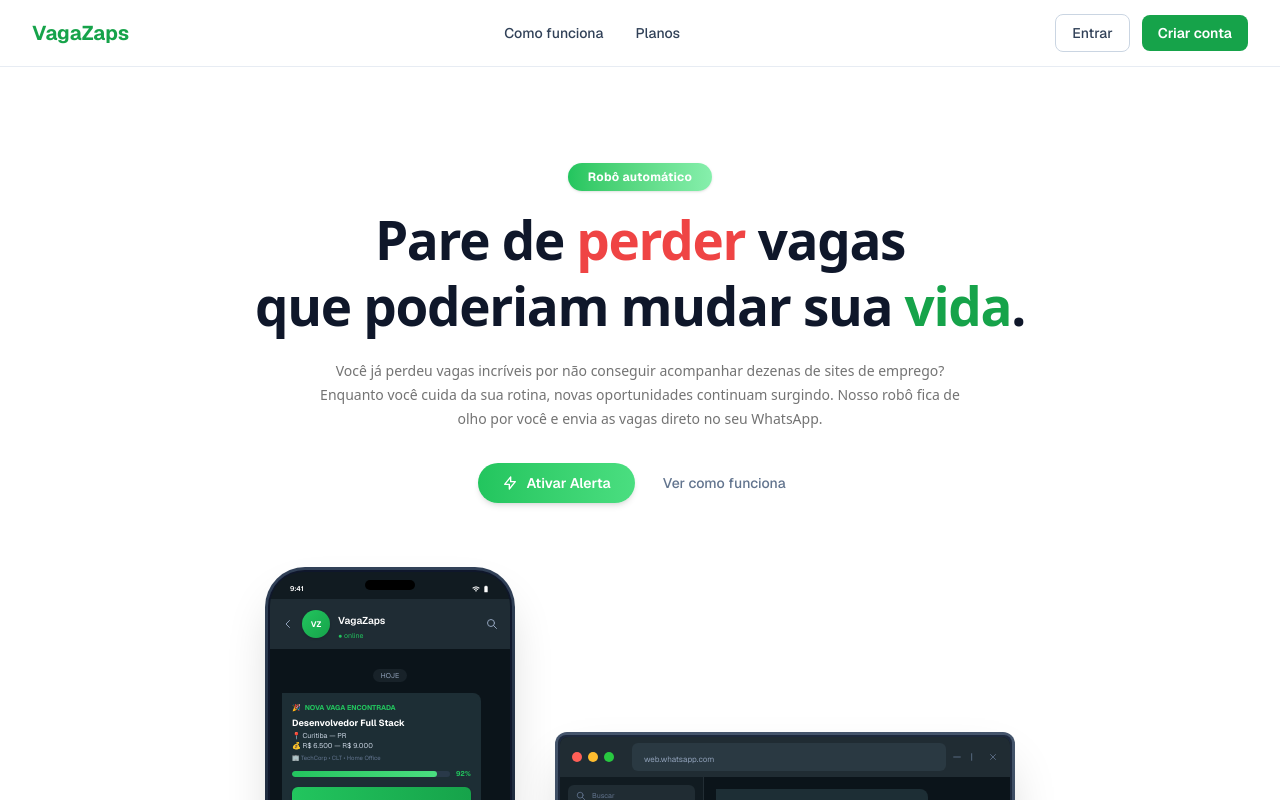
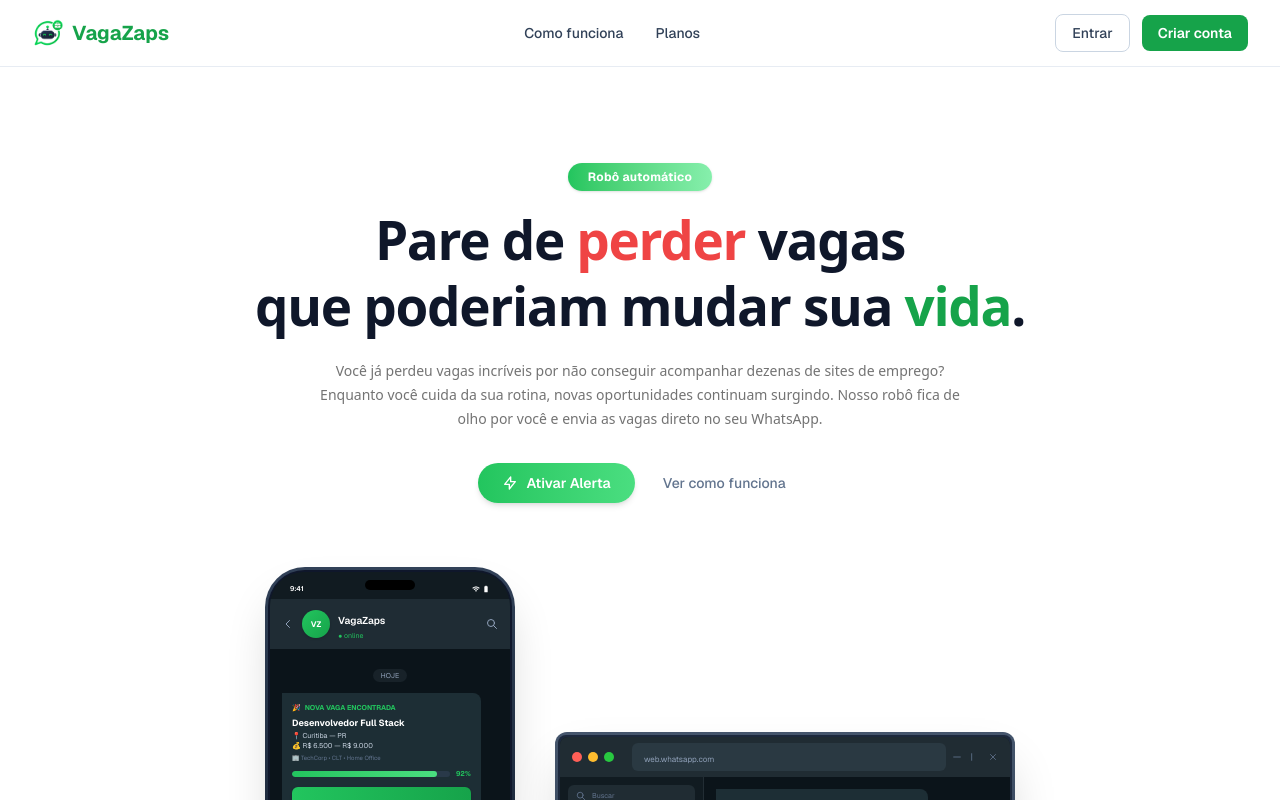
Before and after one commit to Marcoszcoder/vagazaps, a Next.js app: page / in a window 1280 px wide. Shown: the top 800 px of the page. Built offline with nearby package versions, Linux system fonts and the light colour scheme.

Commit message:
feat: add iconezaps.png to navbar and favicon

```diff
--- a/src/app/layout.tsx
+++ b/src/app/layout.tsx
@@ -16,6 +16,9 @@
 export const metadata: Metadata = {
   title: 'VagaZaps',
   description: 'As vagas que combinam com você, direto no seu WhatsApp.',
+  icons: {
+    icon: '/iconezaps.png',
+  },
 }
 
 export default function RootLayout({ children }: { children: React.ReactNode }) {
--- a/src/components/landing/LandingNavbar.tsx
+++ b/src/components/landing/LandingNavbar.tsx
@@ -1,6 +1,7 @@
 'use client'
 
 import Link from 'next/link'
+import Image from 'next/image'
 import { useState } from 'react'
 
 export default function LandingNavbar() {
@@ -10,6 +11,7 @@
     <nav className="sticky top-0 z-50 border-b border-slate-200/80 bg-white/80 backdrop-blur-md">
       <div className="mx-auto flex max-w-7xl items-center justify-between px-4 py-3.5 sm:px-6 lg:px-8">
         <Link href="/" className="flex items-center gap-2">
+          <Image src="/iconezaps.png" alt="VagaZaps" width={32} height={32} className="rounded-lg" />
           <span className="text-xl font-bold text-[#16a34a]">VagaZaps</span>
         </Link>
 
```
Also changed, not shown: public/iconezaps.png (added).
